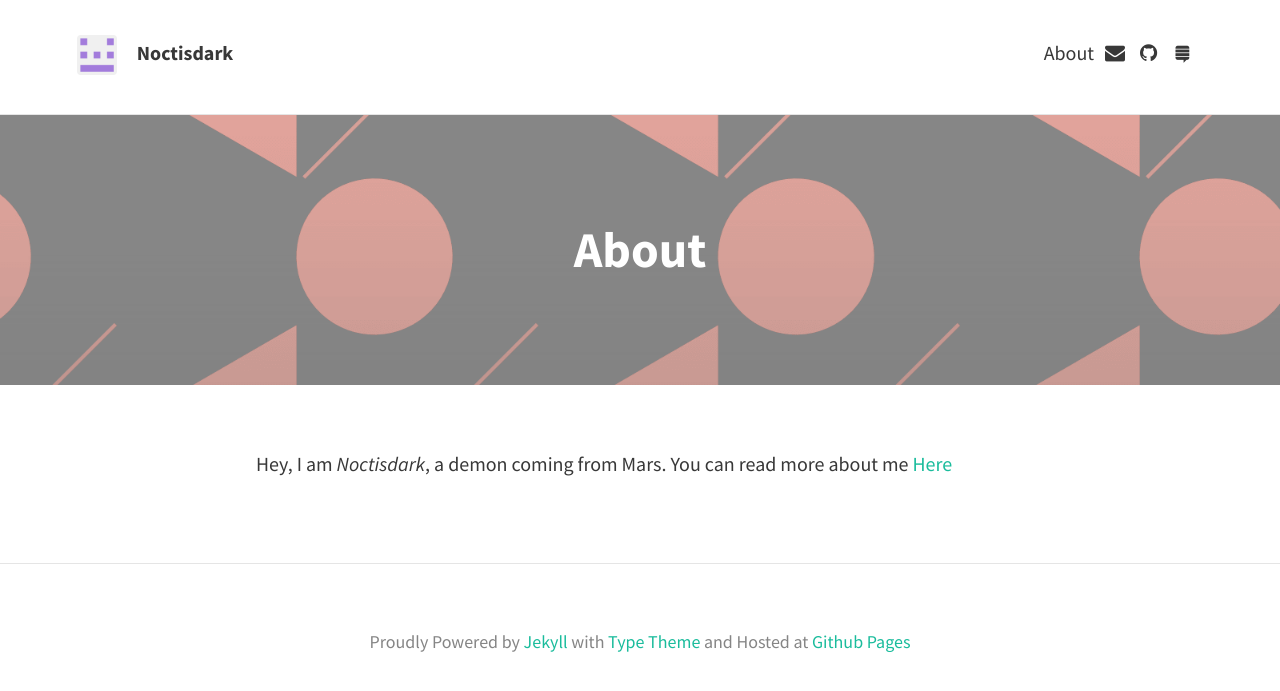
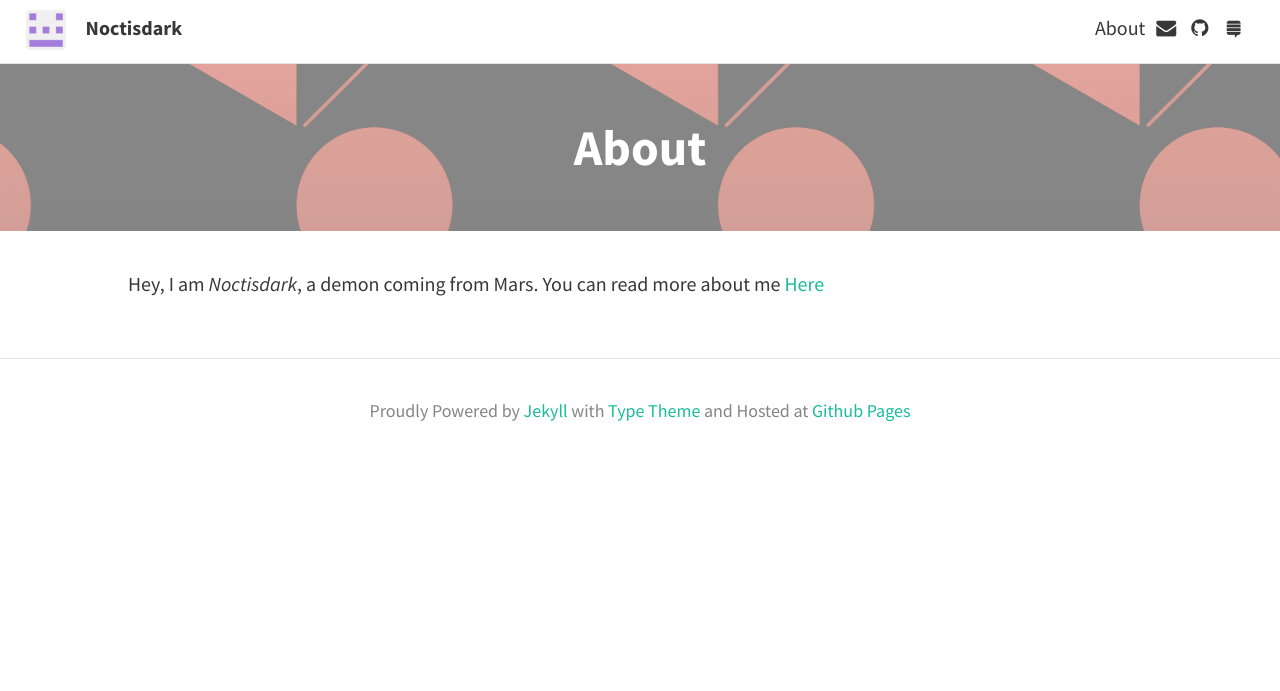
Before and after one commit to Noctisdark/noctisdark.github.io, a Jekyll site: the page built from about.md, in a window 1280 px wide. Shown: the top 691 px of the page. Built offline with Jekyll 4.4.1, drawn with Linux system fonts in a browser that asks for light colours; nearby versions of some CDN libraries.

Commit message:
Make gutters a bit more friendly

```diff
--- a/_sass/base/_variables.scss
+++ b/_sass/base/_variables.scss
@@ -4,9 +4,9 @@ $font-family-headings: 'Source Sans Pro', Helvetica, Arial, sans-serif;
 $font-size: 1.25em;
 
 // Padding
-$padding-large: 20%;
-$padding-small: 5%;
-$padding-x-small: 3%;
+$padding-large: 10%;
+$padding-small: 3%;
+$padding-x-small: 1%;
 
 // Brand colours
 $brand-color: #fff;
```
